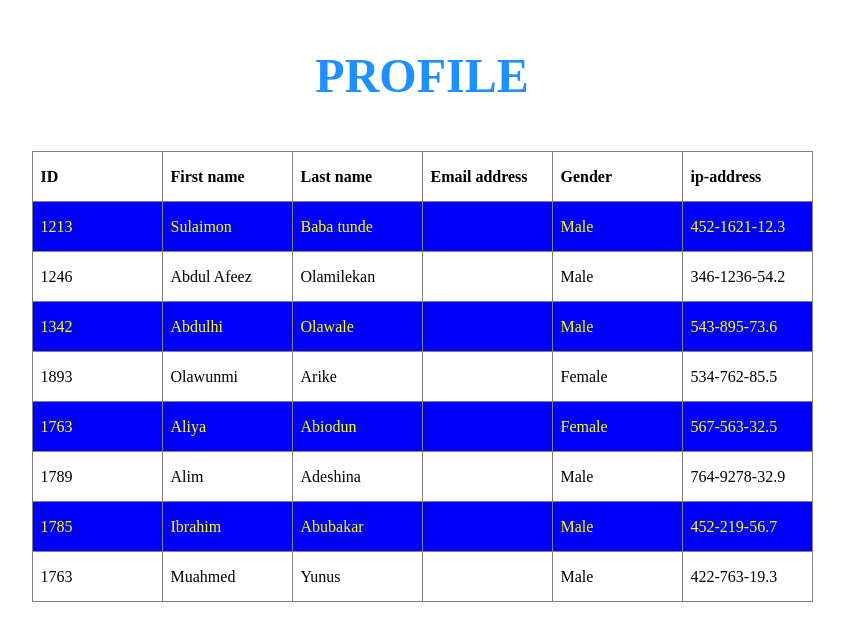
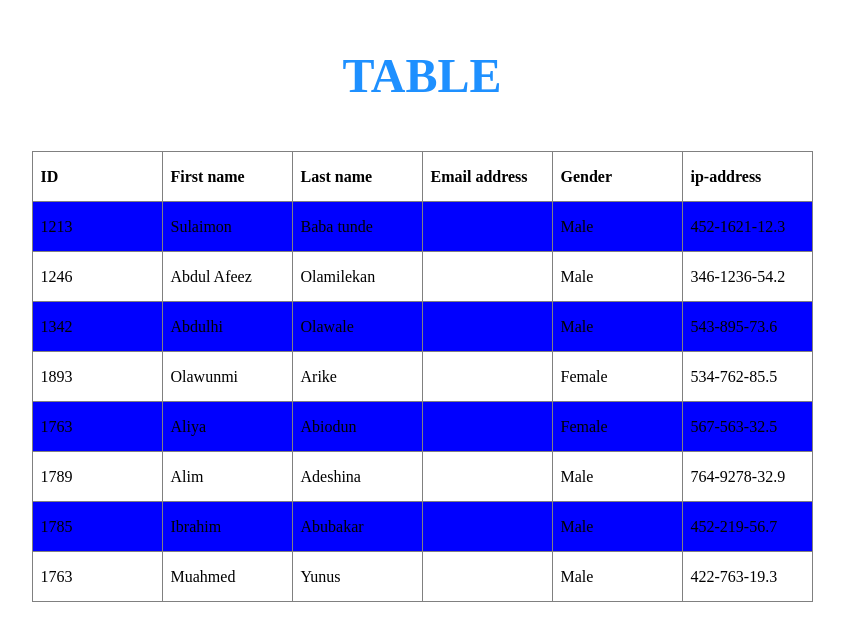
Before and after one commit to Asquare952/Csstable, a plain HTML site: page index.html in a window 1280 px wide. Shown: the whole page, without its empty margins (218-1062 px from the left). Drawn offline with Linux system fonts and the light colour scheme.

Commit message:
changed color

```diff
--- a/index.html
+++ b/index.html
@@ -9,7 +9,7 @@
   </head>
   <body>
     <div class="container">
-        <h2>PROFILE</h2>
+        <h2>TABLE</h2>
       <table>
         <tr>
           <th>ID</th>
--- a/style.css
+++ b/style.css
@@ -28,5 +28,5 @@ td {
 }
 tr:nth-child(even) {
   background-color: blue;
-  color: yellow;
+  color: black;
 }
```
